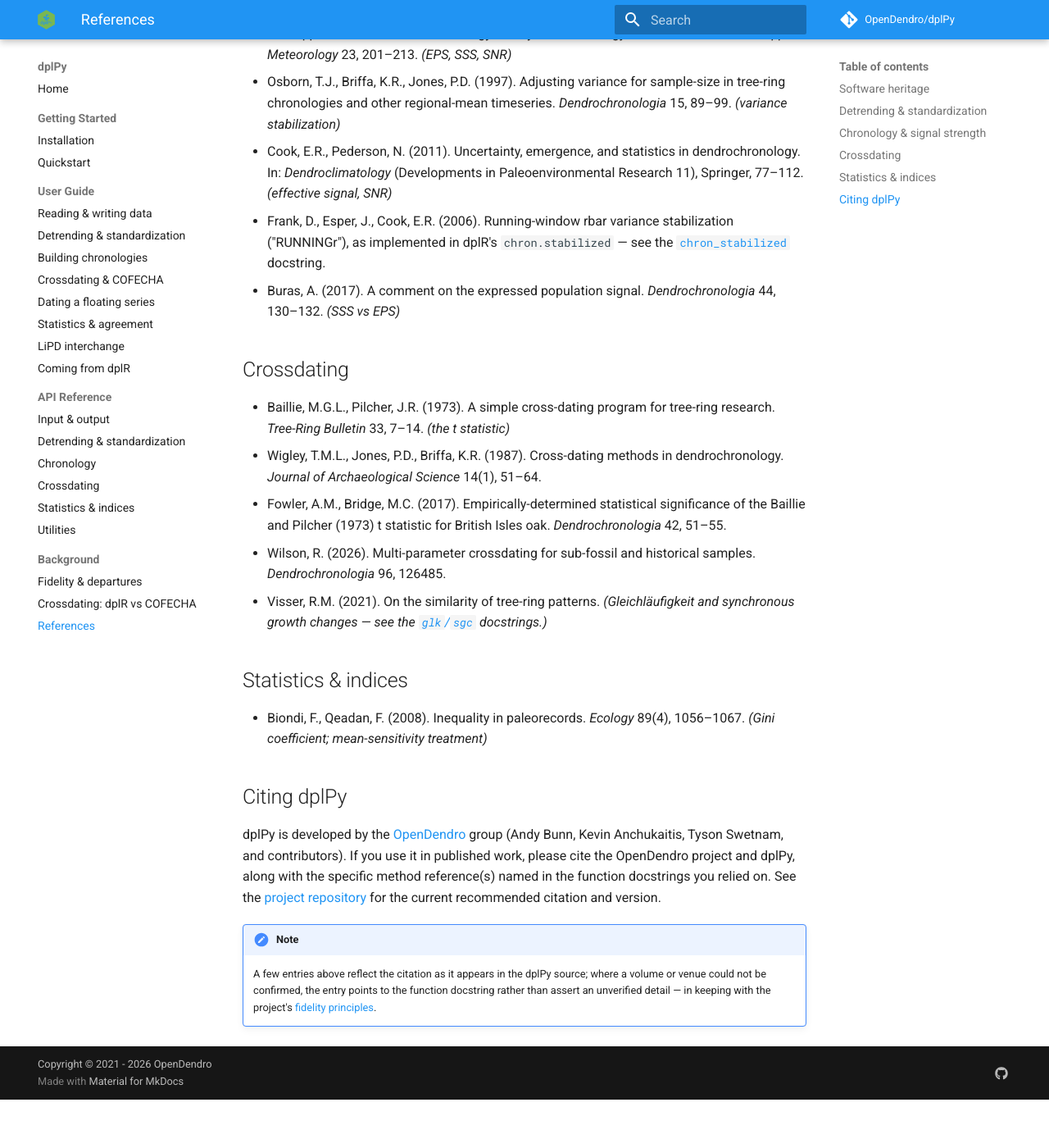
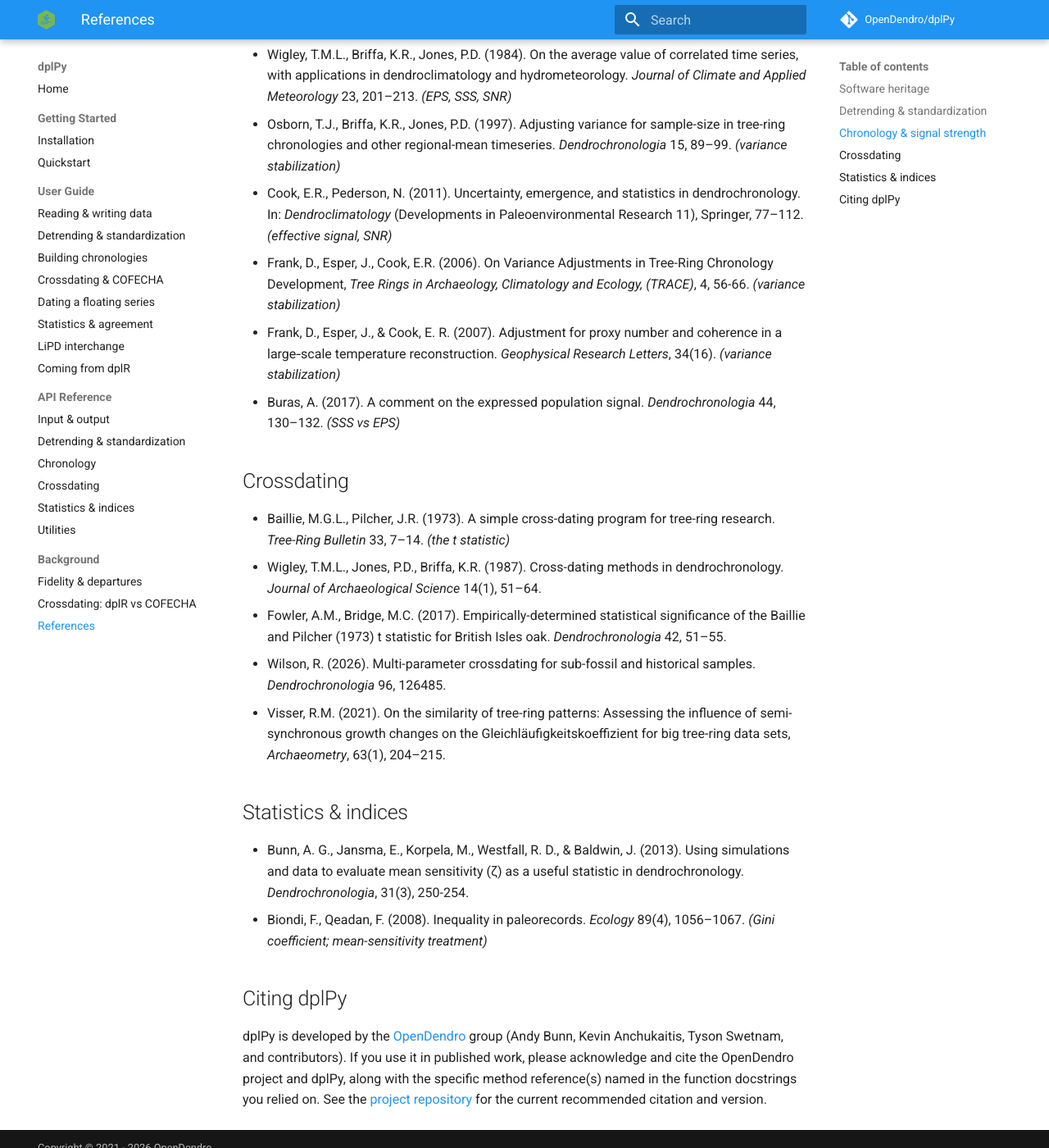
Before and after one commit to OpenDendro/dplPy, an MkDocs documentation site: the page built from docs/background/references.md, in a window 1280 px wide and 1400 px high, scrolled down 1205 px. Shown: the whole window at 82% size. Built offline with MkDocs 1.6.1 and Material for MkDocs 9.7.7, drawn with Linux system fonts in a browser that asks for light colours; comment, search, counter and statistics services are not loaded; before the commit the page ends 2546 px from its top, so only the background shows below that; some of the changed text lies outside the part shown.

Commit message:
Update references.md

```diff
--- a/docs/background/references.md
+++ b/docs/background/references.md
@@ -9,14 +9,16 @@
 ## Software heritage
 
 - **dplR** — Bunn, A.G. (2008). A dendrochronology program library in R (dplR).
-  *Dendrochronologia* 26(2), 115–124. Bunn, A.G. (2010). Statistical and visual
+  *Dendrochronologia* 26(2), 115–124.<br>
+  Bunn, A.G. (2010). Statistical and visual
   crossdating in R using the dplR library. *Dendrochronologia* 28(4), 251–258.
 - **COFECHA** — Holmes, R.L. (1983). Computer-assisted quality control in
   tree-ring dating and measurement. *Tree-Ring Bulletin* 43, 69–78.
-  Grissino-Mayer, H.D. (2001). Evaluating crossdating accuracy: a manual and
-  tutorial for the computer program COFECHA. *Tree-Ring Research* 57(2), 205–221.
 - **ARSTAN** — Cook, E.R. (1985). *A time series analysis approach to tree ring
-  standardization.* PhD dissertation, University of Arizona.
+  standardization.* PhD dissertation, University of Arizona.<br>
+  Cook, E.R., Krusic, P.J., Peters, K., Holmes, R.L. (2017). *Program ARSTAN:
+  autoregressive tree-ring standardization program.* Tree-Ring Laboratory of
+  Lamont-Doherty Earth Observatory.
 - **CRUST** — Melvin, T.M., Briffa, K.R. (2014). CRUST: Software for the
   implementation of Regional Chronology Standardisation: Part 1. Signal-free RCS.
   *Dendrochronologia* 32(1), 7–20.
@@ -34,8 +36,9 @@
   response smoothing. *Dendrochronologia* 25(1), 65–69.
 - Melvin, T.M., Briffa, K.R. (2008). A "signal-free" approach to dendroclimatic
   standardisation. *Dendrochronologia* 26(2), 71–86.
-- Melvin, T.M., Briffa, K.R. (2014). CRUST (Part 1). *Dendrochronologia* 32(1),
-  7–20. *(as above)*
+- Melvin, T.M., Briffa, K.R. (2014). CRUST: Software for the
+  implementation of Regional Chronology Standardisation: Part 1. Signal-free RCS.
+  *Dendrochronologia* 32(1), 7–20.
 
 ## Chronology & signal strength
 
@@ -49,9 +52,12 @@
 - Cook, E.R., Pederson, N. (2011). Uncertainty, emergence, and statistics in
   dendrochronology. In: *Dendroclimatology* (Developments in Paleoenvironmental
   Research 11), Springer, 77–112. *(effective signal, SNR)*
-- Frank, D., Esper, J., Cook, E.R. (2006). Running-window rbar variance
-  stabilization ("RUNNINGr"), as implemented in dplR's `chron.stabilized` — see
-  the [`chron_stabilized`](../reference/chronology.md#chron_stabilized) docstring.
+- Frank, D., Esper, J., Cook, E.R. (2006). On Variance Adjustments in Tree-Ring
+  Chronology Development,  *Tree Rings in Archaeology, Climatology and Ecology,
+  (TRACE)*, 4, 56-66. *(variance stabilization)*
+- Frank, D., Esper, J., & Cook, E. R. (2007). Adjustment for proxy number and
+  coherence in a large‐scale temperature reconstruction. *Geophysical Research Letters*,
+  34(16). *(variance stabilization)*
 - Buras, A. (2017). A comment on the expressed population signal.
   *Dendrochronologia* 44, 130–132. *(SSS vs EPS)*
 
@@ -66,12 +72,14 @@
   oak. *Dendrochronologia* 42, 51–55.
 - Wilson, R. (2026). Multi-parameter crossdating for sub-fossil and historical
   samples. *Dendrochronologia* 96, 126485.
-- Visser, R.M. (2021). On the similarity of tree-ring patterns. *(Gleichläufigkeit
-  and synchronous growth changes — see the [`glk`/`sgc`](../reference/statistics.md#glk)
-  docstrings.)*
+- Visser, R.M. (2021). On the similarity of tree-ring patterns: Assessing the
+  influence of semi-synchronous growth changes on the Gleichläufigkeitskoeffizient
+  for big tree-ring data sets, *Archaeometry*, 63(1), 204–215.
 
 ## Statistics & indices
-
+- Bunn, A. G., Jansma, E., Korpela, M., Westfall, R. D., & Baldwin, J. (2013).
+  Using simulations and data to evaluate mean sensitivity (ζ) as a useful statistic
+   in dendrochronology. *Dendrochronologia*, 31(3), 250-254.
 - Biondi, F., Qeadan, F. (2008). Inequality in paleorecords. *Ecology* 89(4),
   1056–1067. *(Gini coefficient; mean-sensitivity treatment)*
 
@@ -79,13 +87,7 @@
 
 dplPy is developed by the [OpenDendro](https://opendendro.org) group (Andy Bunn,
 Kevin Anchukaitis, Tyson Swetnam, and contributors). If you use it in published
-work, please cite the OpenDendro project and dplPy, along with the specific
-method reference(s) named in the function docstrings you relied on. See the
-[project repository](https://github.com/OpenDendro/dplPy) for the current
+work, please acknowledge and cite the OpenDendro project and dplPy, along with
+the specific method reference(s) named in the function docstrings you relied on.
+See the [project repository](https://github.com/OpenDendro/dplPy) for the current
 recommended citation and version.
-
-!!! note
-    A few entries above reflect the citation as it appears in the dplPy source;
-    where a volume or venue could not be confirmed, the entry points to the
-    function docstring rather than assert an unverified detail — in keeping with
-    the project's [fidelity principles](fidelity.md).
```
